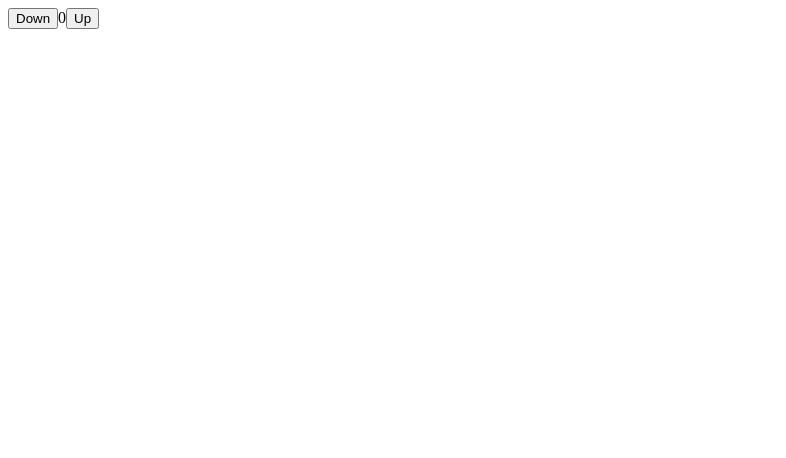
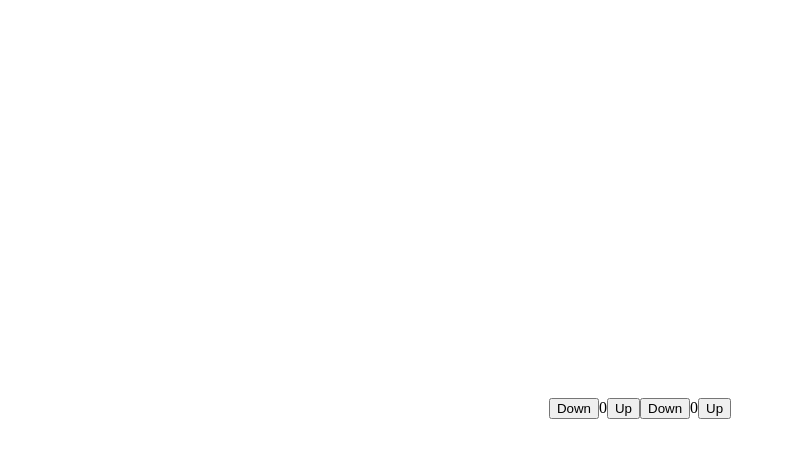
Before and after one commit to joostjager/koffie-roulette, an Angular app: page / in a window 1280 px wide. Shown: the top 458 px of the page, without its empty margins (0-786 px from the left). Built offline with nearby package versions, Linux system fonts and the light colour scheme.

Commit message:
two cols

```diff
--- a/src/app/app.component.css
+++ b/src/app/app.component.css
@@ -0,0 +1,9 @@
+.coffee-cup-type-container {
+    /* Horizontal flexbox layout */
+
+    display: flex;
+    justify-content: center;
+    align-items: center;
+    height: 100vh;
+
+}
--- a/src/app/app.component.html
+++ b/src/app/app.component.html
@@ -1,9 +1,8 @@
 <div>
-  <div class="control-container">
-    <button (click)="decreaseCount()">Down</button>
-    <span>{{ coffeeCount }}</span>
-    <button (click)="increaseCount()">Up</button>
+
+  <div class="coffee-cup-type-container">
+    <app-coffee-cup-display [count]="capuCount"></app-coffee-cup-display>
+    <app-coffee-cup-display [count]="coffCount"></app-coffee-cup-display>
   </div>
 
-  <app-coffee-cup-display [count]="coffeeCount"></app-coffee-cup-display>
 </div>
--- a/src/app/app.component.ts
+++ b/src/app/app.component.ts
@@ -12,15 +12,6 @@
 export class AppComponent {
   title = 'koffie-roulette';
 
-  coffeeCount: number = 0;
-
-  increaseCount() {
-    this.coffeeCount++;
-  }
-
-  decreaseCount() {
-    if (this.coffeeCount > 0) {
-      this.coffeeCount--;
-    }
-  }
+  capuCount: number = 0;
+  coffCount: number = 0;
 }
--- a/src/app/coffee-cup-display/coffee-cup-display.component.html
+++ b/src/app/coffee-cup-display/coffee-cup-display.component.html
@@ -1,3 +1,10 @@
 <div class="coffee-cup-container">
+    <div class="control-container">
+        <button (click)="decreaseCount()">Down</button>
+        <span>{{ count }}</span>
+        <button (click)="increaseCount()">Up</button>
+    </div>
+
+
     <div *ngFor="let cup of cups">Cup</div>
 </div>
--- a/src/app/coffee-cup-display/coffee-cup-display.component.ts
+++ b/src/app/coffee-cup-display/coffee-cup-display.component.ts
@@ -14,4 +14,14 @@
   get cups() {
     return new Array(this.count);
   }
+
+  increaseCount() {
+    this.count++;
+  }
+
+  decreaseCount() {
+    if (this.count > 0) {
+      this.count--;
+    }
+  }
 }
```
